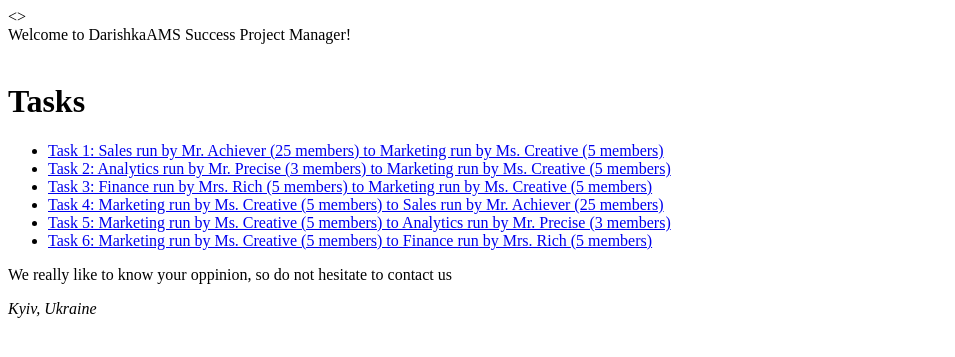
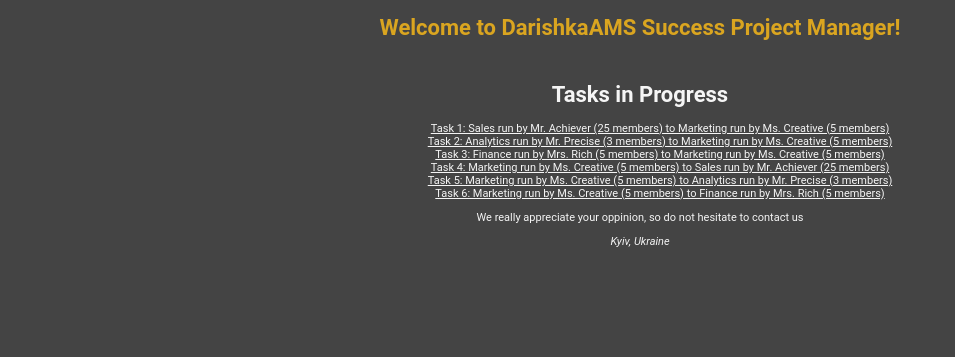
Before and after one commit to DarishkaAMS/Dj_Projects-Success_Project_Manager, a Django app: page /projects/ in a window 1280 px wide. Shown: the top 357 px of the page, without its empty margins (0-955 px from the left). Run offline with Django 3.2, Linux system fonts and the light colour scheme; data comes from the database, SQL or seed files in the repository; both versions use the stored data as it was after the commit.

Commit message:
Add DP styling

```diff
--- a/projects/templates/projects/index.html
+++ b/projects/templates/projects/index.html
@@ -1,8 +1,17 @@
 {% extends "projects/layout.html" %}
 
 {% block body%}
-    <h1>Tasks</h1>
-    <ul>
+<style>
+    body {
+    font-family: "Roboto", Arial, sans-serif;
+    font-size: 11px;
+    color: whitesmoke;
+    background-color: rgb(68, 68, 68);
+    }
+</style>
+<h1>Tasks in Progress</h1>
+
+    <ul style="list-style-type:none;">
         {% for task in projects %}
             <li>
                 <a href="{% url 'task' task.id %}">
--- a/projects/templates/projects/layout.html
+++ b/projects/templates/projects/layout.html
@@ -2,19 +2,27 @@
 <html lang="en">
     <head>
         <title>DarishkaAMS TM</title>
+	<style>
+			body {
+			font-family: "Roboto", Arial, sans-serif;
+			font-size: 11px;
+			color: whitesmoke;
+			text-align: center;
+			background-color: rgb(68, 68, 68);
+			}
+	</style>
 
-	<>
-    </head>
-    <body>
+	</head>
+    <body link="whitesmoke" vlink="goldenrod" alink="#ff0000">
 	<header>
 		<div>
-			<span id = "header_name">Welcome to DarishkaAMS Success Project Manager! </span>
+			<h1 style = "color:goldenrod">Welcome to DarishkaAMS Success Project Manager! </h1>
 		</div>
 <br>
         {% block body%}
         {% endblock %}
 	<footer>
-		<p> We really like to know your oppinion, so do not hesitate to contact us <address>Kyiv, Ukraine</address></p>
+		<p> We really appreciate your oppinion, so do not hesitate to contact us <address>Kyiv, Ukraine</address></p>
 	</footer>
     </body>
 </html>
--- a/users/urls.py
+++ b/users/urls.py
@@ -3,7 +3,7 @@ from django.urls import path
 from . import views
 
 urlpatterns = [
-    path("", views.index, name="index"),
+    path("", views.index, name="indeX"),
     path("login", views.login_view, name="login"),
     path("logout", views.logout_view, name="logout")
 ]
--- a/users/views.py
+++ b/users/views.py
@@ -18,7 +18,7 @@ def login_view(request):
         user = authenticate(request, username=username, password=password)
         if user is not None:
             login(request, user)
-            return HttpResponseRedirect(reverse("index"))
+            return HttpResponseRedirect(reverse("indeX"))
         else:
             return render(request, "users/login.html", {
                 "message": "Invalid credentials"
```
Also changed, not shown: projects/templates/projects/task.html (+11 -3 lines), users/templates/users/layout.html (+9 -0 lines), users/templates/users/login.html (+16 -1 lines), users/templates/users/user.html (+12 -3 lines), db.sqlite3.
